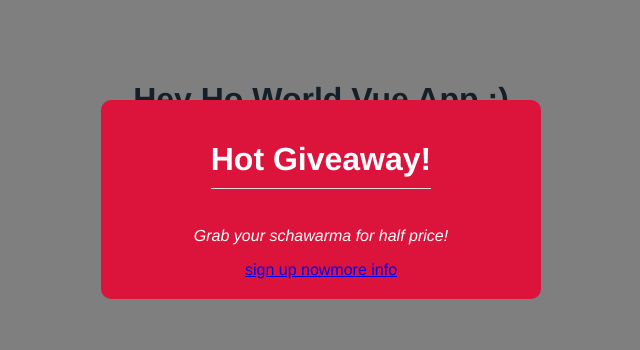
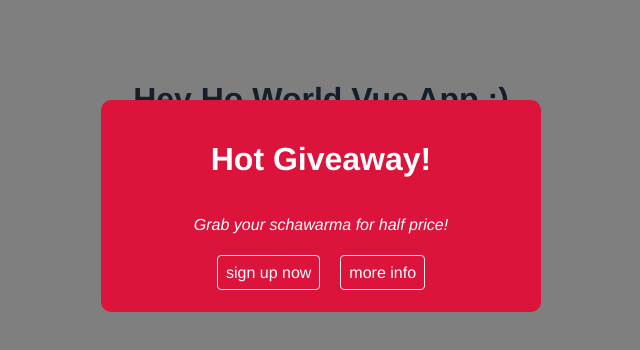
Before and after one commit to AdaN6/vue3_CLI, a Vue app: page / in a window 1280 px wide. Both pictures are taken after a click on the button "Open Modal". Shown: the top 350 px of the page, without its empty margins (319-959 px from the left). Built offline with nearby package versions, Linux system fonts and the light colour scheme.

Commit message:
updated the style for custom slot

```diff
--- a/src/App.vue
+++ b/src/App.vue
@@ -6,7 +6,7 @@
  <div v-if="showModal">
   <Modal theme="sale" @close="toggleModal">
     <template v-slot:links>
-      <a href="#">sign up now</a>
+      <a class="link" href="#">sign up now</a>
       <a href="#">more info</a>
     </template>
     <h1>Hot Giveaway!</h1>
--- a/src/components/Modal.vue
+++ b/src/components/Modal.vue
@@ -22,7 +22,7 @@ export default {
 </script>
 
 
-<style scoped>
+<style>
     .modal {
         width: 400px;
         padding: 20px;
@@ -38,7 +38,7 @@ export default {
         height: 100%;
     }
 
-h1 {
+.modal h1 {
         color: #03cfb4;
         border: none;
         padding: 0;
@@ -53,4 +53,32 @@ h1 {
     color: white;
 }
 
+.modal .actions {
+    text-align: center;
+    margin: 30px 0 10px 0;
+  }
+
+.modal .actions a {
+color: #333;
+padding: 8px;
+border: 1px solid #eee;
+border-radius: 4px;
+text-decoration: none;
+margin: 10px;
+}
+
+.modal.sale {
+background: crimson;
+color: white;
+}
+.modal.sale h1 {
+color: white;
+}
+.modal.sale .actions {
+color: white;
+}
+.modal.sale .actions a {
+color: white;
+}
+
 </style>
```
